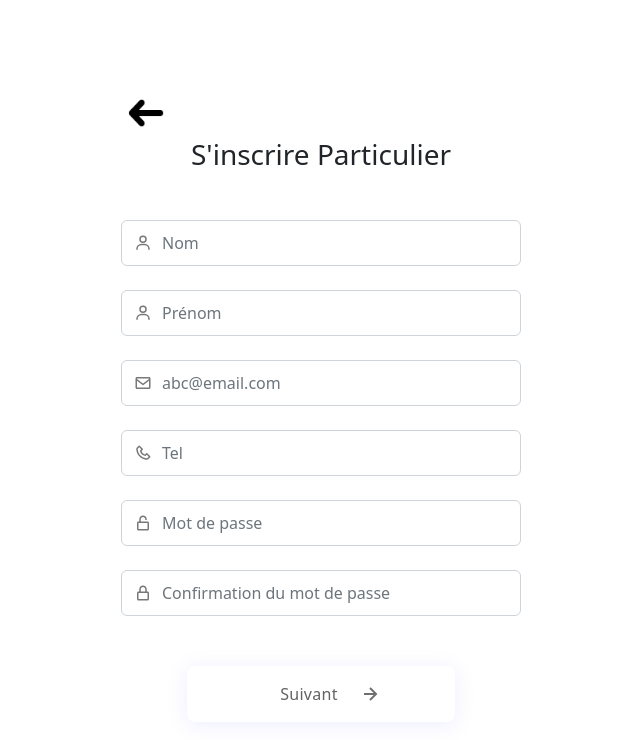
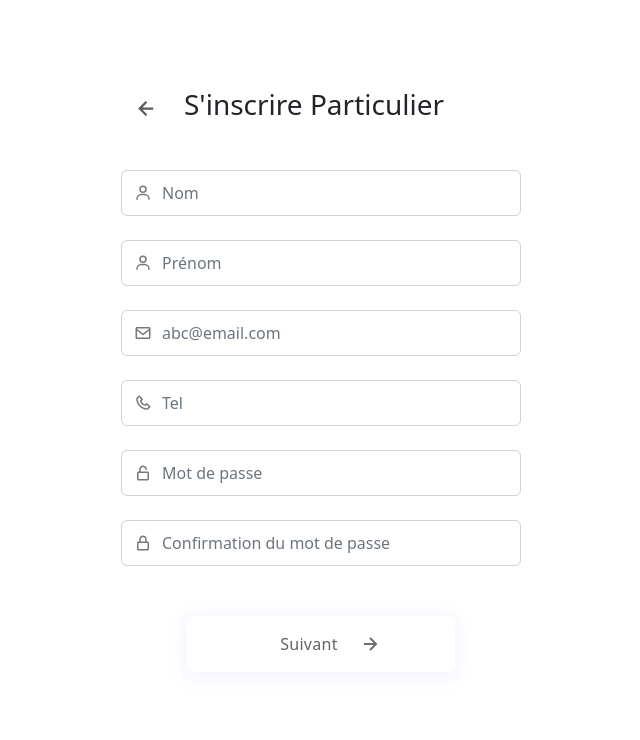
Before and after one commit to AntoinePlanche/VOLUNTEEZE, a React (Create React App) app in the folder FRONTEND/volunteeze/: page /registeruser in a window 1280 px wide. Shown: the top 740 px of the page, without its empty margins (319-959 px from the left). Built offline with nearby package versions, Linux system fonts and the light colour scheme; no server answers.

Commit message:
Fleche retour

```diff
--- a/FRONTEND/volunteeze/src/components/RegisterAssociationCard.js
+++ b/FRONTEND/volunteeze/src/components/RegisterAssociationCard.js
@@ -94,8 +94,10 @@ function RegisterUserCard() {
 
   return (
     <div className="loginInterface container mt-5">
-        <h3 className="fontTitle text-dark text-center mb-5">S'inscrire Association</h3>
-        <img src={FlecheRetour} alt="flèche retour" onClick={retourEnArriere} width="50" height="60"/>
+        <div className="titlePageArrow">
+          <svg alt="flèche retour" onClick={retourEnArriere} xmlns="http://www.w3.org/2000/svg" width="27" height="27" viewBox="0 0 24 24"><path d="M12.707 17.293 8.414 13H18v-2H8.414l4.293-4.293-1.414-1.414L4.586 12l6.707 6.707z"></path></svg>
+          <h3 className="fontTitle text-dark text-center mb-5">S'inscrire Association</h3>
+        </div>
         <form
         ref={formRef}
         onSubmit={handleForm}
--- a/FRONTEND/volunteeze/src/components/RegisterUserCard.js
+++ b/FRONTEND/volunteeze/src/components/RegisterUserCard.js
@@ -95,8 +95,11 @@ function RegisterUserCard() {
 
   return (
     <div className="loginInterface container mt-5">
-        <img src={FlecheRetour} alt="flèche retour" onClick={retourEnArriere} width="50" height="60"/>
-        <h3 className="fontTitle text-dark text-center mb-5">S'inscrire Particulier</h3>
+        {/*<img src={FlecheRetour} alt="flèche retour" onClick={retourEnArriere} width="50" height="60"/>*/}
+        <div className="titlePageArrow">
+          <svg alt="flèche retour" onClick={retourEnArriere} xmlns="http://www.w3.org/2000/svg" width="27" height="27" viewBox="0 0 24 24"><path d="M12.707 17.293 8.414 13H18v-2H8.414l4.293-4.293-1.414-1.414L4.586 12l6.707 6.707z"></path></svg>
+          <h3 className="fontTitle text-dark text-center mb-5">S'inscrire Particulier</h3>
+        </div>
         <form
         ref={formRef}
         onSubmit={handleForm}
--- a/FRONTEND/volunteeze/src/styles/index.css
+++ b/FRONTEND/volunteeze/src/styles/index.css
@@ -260,6 +260,20 @@ div.form-outline .divSvgInput input{
  color: #ff3c62;
 }
 
+.titlePageArrow{
+  display: flex;
+  margin-bottom: 3rem!important;
+  align-items: flex-end;
+}
+.titlePageArrow h3.mb-5{
+  margin-bottom: 0!important;
+}
+
+.titlePageArrow svg{
+  margin-left: calc(var(--bs-gutter-x) * .5);
+  margin-right: calc(var(--bs-gutter-x));
+}
+
 @media only screen and (max-width: 980px){
   body{
     background: white;
```
